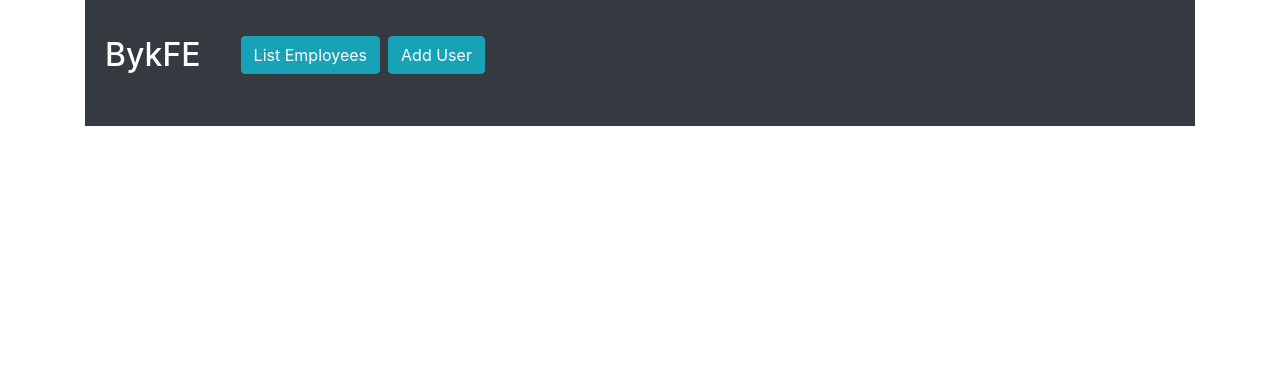
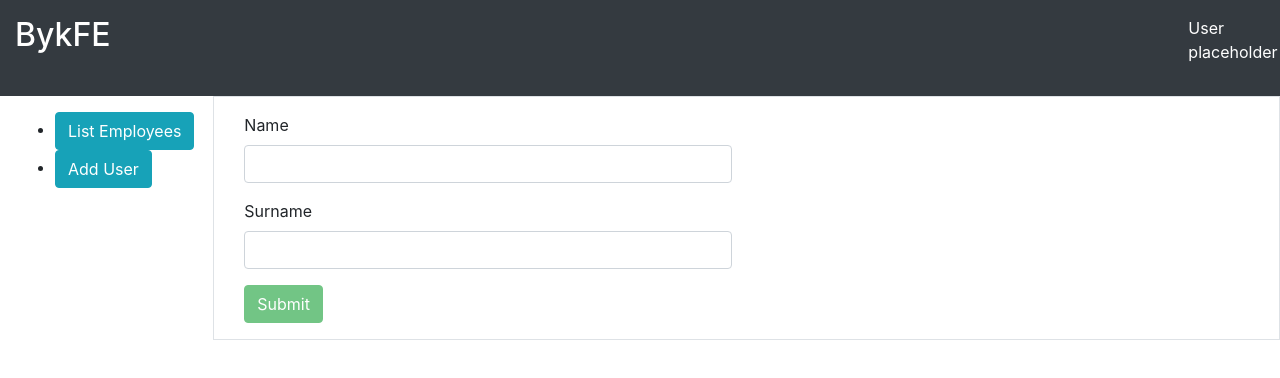
Before and after one commit to wormd/bykFE, an Angular app: page /employee-add in a window 1280 px wide. Before the commit this address led to /. Shown: the top 378 px of the page. Built offline with nearby package versions, Linux system fonts and the light colour scheme.

Commit message:
Added EmployeeFormComponent

```diff
--- a/package.json
+++ b/package.json
@@ -21,6 +21,7 @@
     "@angular/router": "~8.2.14",
     "rxjs": "~6.4.0",
     "tslib": "^1.10.0",
+    "webpack-angular-source-map": "^1.0.2",
     "zone.js": "~0.9.1"
   },
   "devDependencies": {
--- a/src/app/app-routing.module.ts
+++ b/src/app/app-routing.module.ts
@@ -1,10 +1,12 @@
 import { NgModule } from '@angular/core';
 import { Routes, RouterModule } from '@angular/router';
 import { EmployeeListComponent } from './employee-list/employee-list.component';
+import { EmployeeFormComponent } from './employee-form/employee-form.component';
 
 
 const routes: Routes = [
   { path: 'employees', component: EmployeeListComponent},
+  { path: 'employee-add', component: EmployeeFormComponent}
 ];
 
 @NgModule({
--- a/src/app/app.component.html
+++ b/src/app/app.component.html
@@ -1,19 +1,26 @@
-<div class="container">
+<div class="container-fluid">
   <div class="row">
-    <div class="col-md-12">
-      <div class="bg-dark">
-        <div class="card-body">
+    <div class="col-lg-11 bg-dark">
       <h2 class="card-title text-white py-3" style="float: left;margin-right: 40px;">{{ title }}</h2>
-            <ul class="list-inline py-3">
-            <li class="list-inline-item">
+    </div>
+    <div class="col-lg-1 bg-dark py-3" style="float: right">
+      <p class="text-white">User placeholder</p>
+    </div>
+  </div>
+  <div class="row">
+    <div class="col-lg-2">
+      <div class="">
+        <ul class="py-3">
+          <li class="">
             <a routerLink="/employees" class="btn btn-info">List Employees</a>
           </li>
-            <li class="list-inline-item">
-              <a routerLink="/adduser" class="btn btn-info">Add User</a>
+          <li class="">
+            <a routerLink="/employee-add" class="btn btn-info">Add User</a>
           </li>
         </ul>
       </div>
     </div>
+    <div class="col-lg-10 py-3 table table-bordered table-striped">
       <router-outlet></router-outlet>
     </div>
   </div>
--- /dev/null
+++ b/src/app/employee-form/employee-form.component.html
@@ -0,0 +1,41 @@
+<div class="col-lg-6">
+    <!-- <p>{{diagnostics}}</p>
+    <p>{{spy.className}}</p> -->
+    <form (ngSubmit)="onSubmit()" #_employeeForm="ngForm">
+        <div class="form-group">
+            <label for="name">Name</label>
+            <input type="text" class="form-control" id="name" name="name" [(ngModel)]="employee.name" required #_name="ngModel"> <!-- #spy -->
+        </div>
+        <div [hidden]="_name.valid || _name.pristine" class="alert alert-danger">Name Required</div>
+        <div class="form-group">
+            <label for="surname">Surname</label>
+            <input type="text" class="form-control" id="surname" name="surname" [(ngModel)]="employee.surname" required #_surn="ngModel">
+            <div [hidden]="_surn.valid || _surn.pristine" class="alert alert-danger">Surname Required</div>
+        </div>
+        <button type="submit" class="btn btn-success" [disabled]="!_employeeForm.form.valid">Submit</button>
+    </form>
+</div>
+    <!-- <form (ngSubmit)="onSubmit()" #employeeForm="ngForm">
+    <div class="form-group">
+        <label for="name">Name</label>
+        <input type="text" [(ngModel)]="employee.name"
+        class="form-control"
+        id="name"
+        name="name"
+        placeholder="Enter your name"
+        required #name="ngModel">
+    </div>
+    <div [hidden]="!name.pristine" class="alert alert-danger">Name is required</div>
+    <div class="form-group">
+        <label for="surname">Surname</label>
+        <input type="text" [(ngModel)]="employee.surname"
+        class="form-control"
+        id="surname"
+        name="surname"
+        placeholder="Enter your surname"
+        required #surname="ngModel">
+        <div [hidden]="!surname.pristine" class="alert alert-danger">Surname is required</div>
+    </div>
+    <button type="submit" [disabled]="!employeeForm.form.valid"
+        class="btn btn-info">Submit</button>
+    </form> -->
--- /dev/null
+++ b/src/app/employee-form/employee-form.component.ts
@@ -0,0 +1,31 @@
+import { Component, OnInit } from '@angular/core';
+import { Employee } from '../employee';
+import { Router, ActivatedRoute } from '@angular/router';
+import { EmployeeService } from '../employee.service';
+
+@Component({
+  selector: 'app-employee-form',
+  templateUrl: './employee-form.component.html',
+  styleUrls: ['./employee-form.component.css']
+})
+
+export class EmployeeFormComponent implements OnInit {
+
+  employee: Employee;
+  constructor(private route: ActivatedRoute, private router: Router,
+    private employeeService: EmployeeService) {
+      this.employee = new Employee();
+     }
+
+  onSubmit() {
+    this.employeeService.save(this.employee).subscribe(data => this.gotoEmployeeList());
+  }
+
+  gotoEmployeeList() {
+    this.router.navigate(['/employees']);
+  }
+
+  ngOnInit() {
+  }
+
+}
--- a/src/app/employee-list/employee-list.component.html
+++ b/src/app/employee-list/employee-list.component.html
@@ -1,20 +1,18 @@
-<div class="container-fluid">
-    <div class="row">
-      <div class="col-lg-4">
 <div class="col-lg-12">
+  <table class="table table-bordered table-striped">
     <tr>
       <th scope="col">#</th>
       <th scope="col">Name</th>
       <th scope="col">Surname</th>
+      <th scope="col"></th>
     </tr>
-        </div>
   <tbody>
     <tr *ngFor="let employee of employees">
       <td>{{ employee.id }}</td>
       <td>{{ employee.name }}</td>
       <td>{{ employee.surname }}</td>
+      <td><button type="button" class="close" (click)="delete(employee.id)">&times;</button></td>
     </tr>
   </tbody>
+  </table>
 </div>
-    </div>
-  </div>
--- a/src/app/employee-list/employee-list.component.ts
+++ b/src/app/employee-list/employee-list.component.ts
@@ -1,6 +1,7 @@
 import { Component, OnInit } from '@angular/core';
 import { EmployeeService } from '../employee.service';
 import { Employee } from '../employee';
+import { Router } from '@angular/router';
 
 @Component({
   selector: 'app-employee-list',
@@ -11,12 +12,22 @@ export class EmployeeListComponent implements OnInit {
 
   employees: Employee[];
 
-  constructor(private employeeService: EmployeeService) { }
+  constructor(private router: Router, private employeeService: EmployeeService) { }
 
   ngOnInit() {
     this.employeeService.findAll().subscribe(data => {
-      this.employees = data
+      this.employees = data;
     });
   }
 
+  delete(id: string) {
+    this.employeeService.delete(id).subscribe(data => this.refreshEmployeeList())
+  }
+
+  refreshEmployeeList() {
+    this.ngOnInit()
+    // this.router.navigateByUrl('refreshcomponent', {skipLocationChange: true}).then(()=>
+    //   this.router.navigate(['/employees']));
+  }
+
 }
--- a/src/app/employee.service.ts
+++ b/src/app/employee.service.ts
@@ -18,11 +18,11 @@ export class EmployeeService {
     return this.http.get<Employee[]>(this.url);
   }
 
-  public create(employee: Employee) {
+  public save(employee: Employee) {
     return this.http.post<Employee>(this.url, employee);
   }
 
   public delete(id: string) {
-    return this.http.delete(this.url+"/"+id);
+    return this.http.delete(this.url+"/"+id, {responseType: 'text'});
   }
 }
--- a/src/index.html
+++ b/src/index.html
@@ -2,7 +2,7 @@
 <html lang="en">
 <head>
   <meta charset="utf-8">
-  <title>Ngdemo</title>
+  <title>Byk</title>
   <base href="/">
   <meta name="viewport" content="width=device-width, initial-scale=1">
   <link rel="stylesheet"
```
Also changed, not shown: src/app/app.module.ts (+8 -3 lines), src/app/employee-form/employee-form.component.css (added), 2 other files (tests, documents, lock files or other folders). Lines whose indentation alone changed are shown as unchanged.
